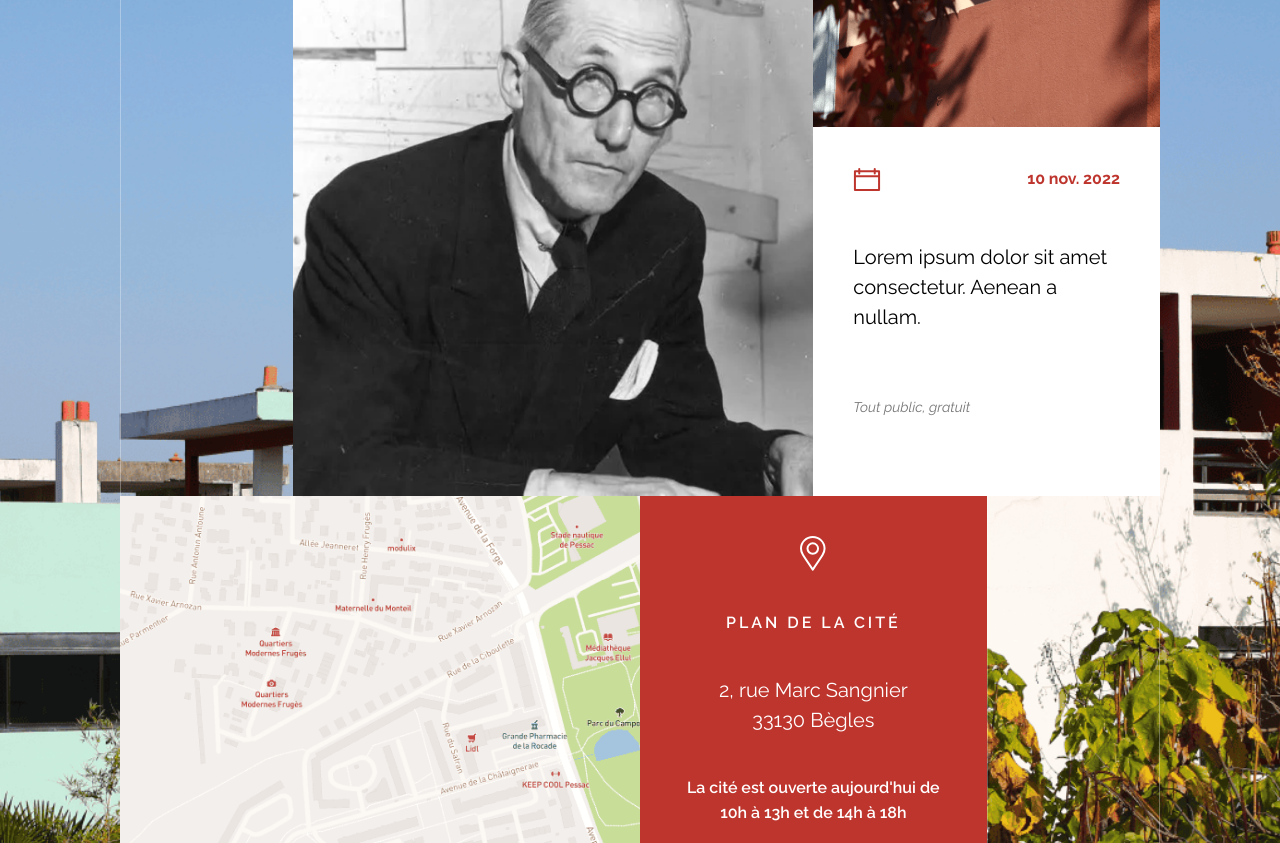
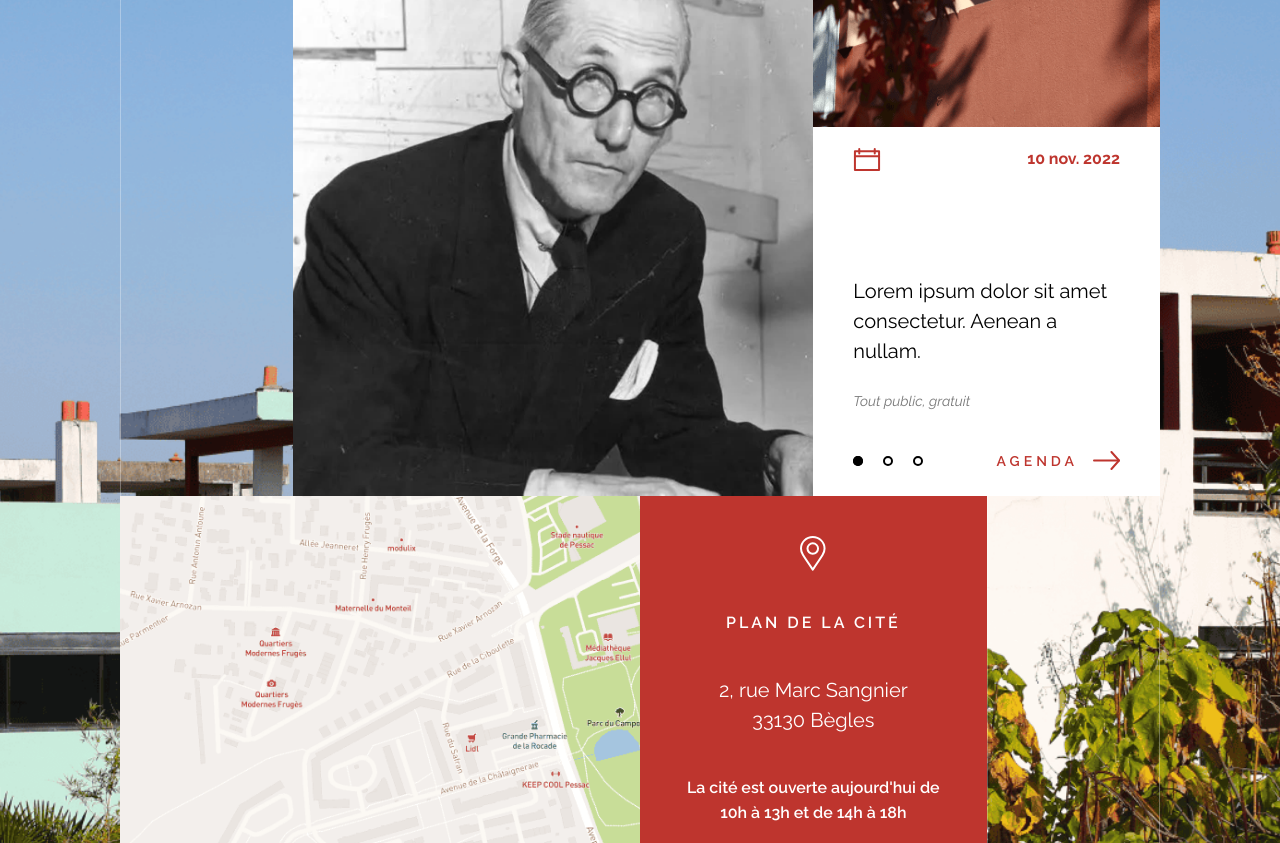
Before and after one commit to remytep/test-and, a website: page index.html in a window 1280 px wide. Shown: the part 1320-2163 px from the top of the page. Drawn offline with Linux system fonts and the light colour scheme.

Commit message:
carousel corrections

```diff
--- a/src/scss/3-sections/_booking.scss
+++ b/src/scss/3-sections/_booking.scss
@@ -63,6 +63,7 @@
 	}
 	.agenda_portrait-block {
 		grid-area: agenda_portrait-block;
+		aspect-ratio: 1;
 		width: 100%;
 		height: 100%;
 		overflow: hidden;
@@ -79,12 +80,15 @@
 	}
 	.agenda-block {
 		grid-area: agenda-block;
+		padding: toRem(20px) 0;
+		aspect-ratio: 1;
 		background-color: white;
 		width: 100%;
 		height: 100%;
 		display: flex;
 		flex-direction: column;
 		justify-content: space-between;
+		gap: toRem(30px);
 		overflow: hidden;
 		.agenda-carousel {
 			display: flex;
@@ -92,11 +96,11 @@
 			height: 100%;
 		}
 		.agenda-date-block {
-			padding: toRem(40px);
+			padding: 0 toRem(40px);
 			display: flex;
 			flex-direction: column;
-			justify-content: space-between;
-			gap: toRem(50px);
+			gap: toRem(20px);
+			width: 100%;
 		}
 		.agenda-date {
 			display: flex;
@@ -111,7 +115,7 @@
 		.agenda-event {
 			display: flex;
 			flex-direction: column;
-			gap: toRem(60px);
+			gap: toRem(20px);
 			.event-description {
 				font-size: toRem(20px);
 				line-height: toRem(30px);
@@ -125,7 +129,7 @@
 			}
 		}
 		.agenda-controls {
-			padding: toRem(40px);
+			padding: 0 toRem(40px);
 			display: flex;
 			justify-content: space-between;
 			align-items: center;
@@ -233,6 +237,15 @@
 			'map_text-block map_text-block' 1fr
 			/ 1fr 1fr;
 	}
+	.agenda-block {
+		padding: toRem(30px) 0;
+	}
+	.agenda-date-block {
+		gap: toRem(30px);
+	}
+	.agenda-event {
+		gap: toRem(60px);
+	}
 }
 @include breakpoint(xl) {
 	.booking-section {
@@ -258,6 +271,9 @@
 	.agenda_portrait-block {
 		aspect-ratio: 1;
 	}
+	.agenda-date-block {
+		justify-content: space-between;
+	}
 	.agenda-block {
 		aspect-ratio: 1;
 	}
```
Also changed, not shown: dist/css/index.css.
